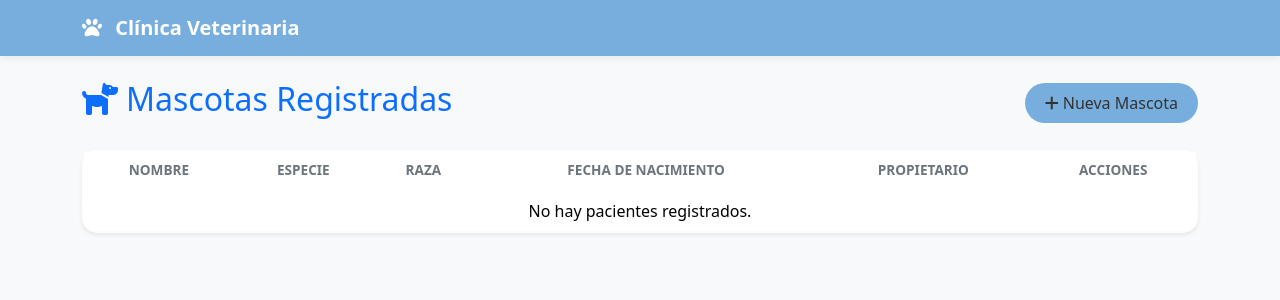
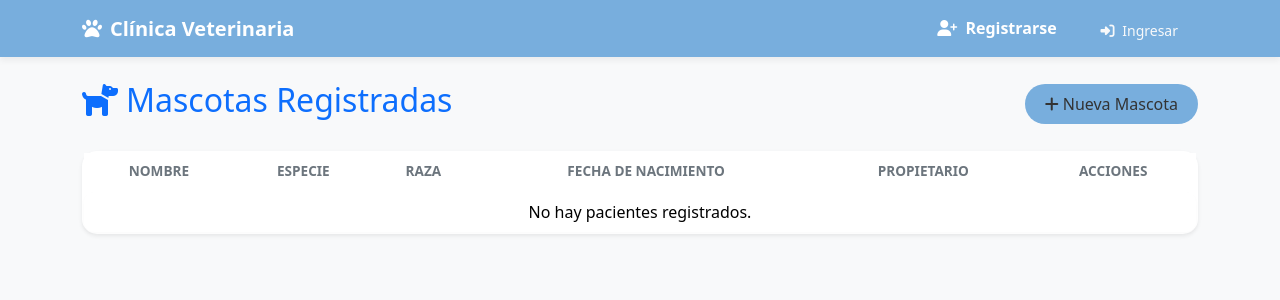
Before and after one commit to MiguelAngelRamos/veterinaria-django, a Django app: template templates/pacientes/paciente_list.html in a window 1280 px wide. Shown: the top 300 px of the page. Run offline with Django 3.2, Linux system fonts and the light colour scheme; the template is opened without the code that fills it, so the values that code supplies are empty; some libraries are stand-ins or nearby versions.

Commit message:
proyecto completo

```diff
--- a/pacientes/urls.py
+++ b/pacientes/urls.py
@@ -2,6 +2,8 @@ from django.urls import path
 from . import views
 
 urlpatterns = [
+        # Ruta Registro
+    path('registro/', views.RegistroUsuarioView.as_view(), name='registro'),
     # Rutas Pacientes
     path('', views.PacienteListView.as_view(), name='paciente_list'),
     path('nuevo/', views.PacienteCreateView.as_view(), name='paciente_create'),
--- a/templates/base.html
+++ b/templates/base.html
@@ -1,72 +1,85 @@
 {% load static %}
 <!doctype html>
-<html lang="en">
+<html lang="es">
 
 <head>
   <meta charset="utf-8">
   <meta name="viewport" content="width=device-width, initial-scale=1">
-  <title>Clínica Veterinaria</title>
+  <title>🐾 Clínica Veterinaria</title>
 
   <!-- Bootstrap 5 CSS -->
   <link href="https://cdn.jsdelivr.net/npm/bootstrap@5.3.8/dist/css/bootstrap.min.css" rel="stylesheet"
     integrity="sha384-sRIl4kxILFvY47J16cr9ZwB07vP4J8+LH7qKQnuqkuIAvNWLzeN8tE5YBujZqJLB" crossorigin="anonymous">
 
-  <!-- Font Awesome para iconos -->
+  <!-- FontAwesome Free -->
   <link rel="stylesheet" href="https://cdnjs.cloudflare.com/ajax/libs/font-awesome/6.5.1/css/all.min.css"
     integrity="sha512-DTOQO9RWCH3ppGqcWaEA1BIZOC6xxalwEsw9c2QQeAIftl+Vegovlnee1c9QX4TctnWMn13TZye+giMm8e2LwA=="
     crossorigin="anonymous" referrerpolicy="no-referrer" />
 
-  <!-- Custom Css   -->
+  <!-- Custom CSS -->
   <link rel="stylesheet" href="{% static 'css/custom.css' %}">
-  <!-- SweetAlert2 para alertas bonitas  -->
+
+  <!-- SweetAlert2 -->
   <script src="https://cdn.jsdelivr.net/npm/sweetalert2@11"></script>
 </head>
 
 <body>
-  <nav class="navbar navbar-expand-lg navbar-dark  mb-4">
+  <nav class="navbar navbar-expand-lg navbar-dark mb-4">
     <div class="container">
-      <a class="navbar-brand" href="#"><i class="fa-solid fa-paw me-2"></i> Clínica Veterinaria</a>
+      <a class="navbar-brand" href="{% url 'paciente_list' %}"><i class="fa-solid fa-paw me-2"></i>Clínica
+        Veterinaria</a>
       <button class="navbar-toggler" type="button" data-bs-toggle="collapse" data-bs-target="#navbarNav">
         <span class="navbar-toggler-icon"></span>
       </button>
       <div class="collapse navbar-collapse" id="navbarNav">
+        <ul class="navbar-nav me-auto">
+          {% if user.is_authenticated %}
+          <li class="nav-item">
+            <a class="nav-link" href="{% url 'paciente_list' %}"><i class="fa-solid fa-cat me-1"></i> Mascotas</a>
+          </li>
+          <li class="nav-item">
+            <a class="nav-link" href="{% url 'propietario_list' %}"><i class="fa-solid fa-users me-1"></i>
+              Propietarios</a>
+          </li>
+          {% endif %}
+        </ul>
         <ul class="navbar-nav ms-auto">
           {% if user.is_authenticated %}
           <li class="nav-item">
-            <a class="nav-link" href="{% url 'paciente_list' %}"> <i class="fa-solid fa-dog me-2"></i>Mascotas</a>
+            <span class="nav-text text-white me-3 pt-2 d-inline-block"><i class="fa-solid fa-user me-1"></i> Hola, {{ user.username }}</span>
           </li>
           <li class="nav-item">
-            <a class="nav-link" href="{% url 'propietario_list' %}"><i class="fa-solid fa-user me-2"></i>Propietarios</a>
+            <form method="post" action="{% url 'logout' %}" class="d-inline">
+              {% csrf_token %}
+              <button type="submit" class="btn btn-outline-light btn-sm mt-1"><i
+                  class="fa-solid fa-right-from-bracket me-1"></i> Salir</button>
+            </form>
           </li>
-           {% endif %}
-        </ul>
-        <!-- opciones auth -->
-         <ul class="navbar-nav ms-auto">
-          {% if user.is_authenticated %}
+          {% else %}
           <li class="nav-item">
-            <span class="nav-text text-white me-3 pt-2 d-inline-block"> <i class="fa-solid fa-user me-2"></i>Hola, {{user.username}}</span>
+            <a class="nav-link text-white me-3" href="{% url 'registro' %}"><i class="fa-solid fa-user-plus me-1"></i> Registrarse</a>
           </li>
           <li class="nav-item">
-            <form method="POST" action="{% url 'logout' %}" class="d-inline">
-              {% csrf_token %}
-              <button type="submit" class="btn btn-outline-light btn-sm mt-1"><i class="fa-solid fa-right-from-bracket me-1"></i>Cerrar Sesión</button>
-            </form>
+            <a class="btn btn-outline-light btn-sm mt-1" href="{% url 'login' %}"><i
+                class="fa-solid fa-right-to-bracket me-1"></i> Ingresar</a>
           </li>
           {% endif %}
-         </ul>
+        </ul>
       </div>
     </div>
   </nav>
+
   <div class="container pb-5">
     {% block content %}
     <!-- Aqui se inyectara el contenido de las plantillas hijas -->
     {% endblock %}
   </div>
+
   <script src="https://cdn.jsdelivr.net/npm/bootstrap@5.3.8/dist/js/bootstrap.bundle.min.js"
     integrity="sha384-FKyoEForCGlyvwx9Hj09JcYn3nv7wiPVlz7YYwJrWVcXK/BmnVDxM+D2scQbITxI"
     crossorigin="anonymous"></script>
 
-    <!-- Logica Global SweetAlert para mostrar mensajes de Django (success, error, info) -->
+  <!-- Lógica Global SweetAlert2 para Mensajes Django -->
   {% if messages %}
   <script>
     document.addEventListener("DOMContentLoaded", function () {
@@ -85,36 +98,37 @@
   </script>
   {% endif %}
 
-  <!-- Logica Global para confirmar eliminacion con SweetAlert -->
+  <!-- Lógica Global SweetAlert2 para Confirmar Eliminación -->
   <script>
     document.addEventListener("DOMContentLoaded", function () {
-
       const deleteButtons = document.querySelectorAll('.btn-delete');
 
       deleteButtons.forEach(button => {
         button.addEventListener('click', function (event) {
-          event.preventDefault(); // Detiene el envio del formulario
-          const form = this.closest('form'); // Encuentra el formulario padre
+          event.preventDefault(); // Detiene el envío inmediato del formulario
+          const form = this.closest('form');
+
           Swal.fire({
             title: '¿Estás seguro?',
-            text: "¡Esta acción no se puede deshacer! y los datos se eliminarán permanentemente!",
+            text: "¡Esta acción no se puede deshacer y los datos se eliminarán permanentemente!",
             icon: 'warning',
             showCancelButton: true,
-            confirmButtonColor: '#d33',
-            cancelButtonColor: '#3085d6',
-            confirmButtonText: 'Sí, eliminar',
-            cancelButtonText: 'Cancelar'
+            confirmButtonColor: '#ffadad',
+            cancelButtonColor: '#a2d2ff',
+            confirmButtonText: '<i class="fa-solid fa-trash me-1"></i> Sí, eliminar',
+            cancelButtonText: '<i class="fa-solid fa-xmark me-1"></i> Cancelar'
           }).then((result) => {
             if (result.isConfirmed) {
-              form.submit();
+              form.submit(); // Si el usuario confirma, enviamos el formulario real
             }
           });
         });
       });
     });
   </script>
-  {% block extra_js%}
-  {% endblock%}
+
+  {% block extra_js %}
+  {% endblock %}
 </body>
 
 </html>
```
Also changed, not shown: pacientes/static/css/custom.css (+5 -3 lines), pacientes/views.py (+11 -0 lines), templates/registration/registro.html (+74 -0 lines).
